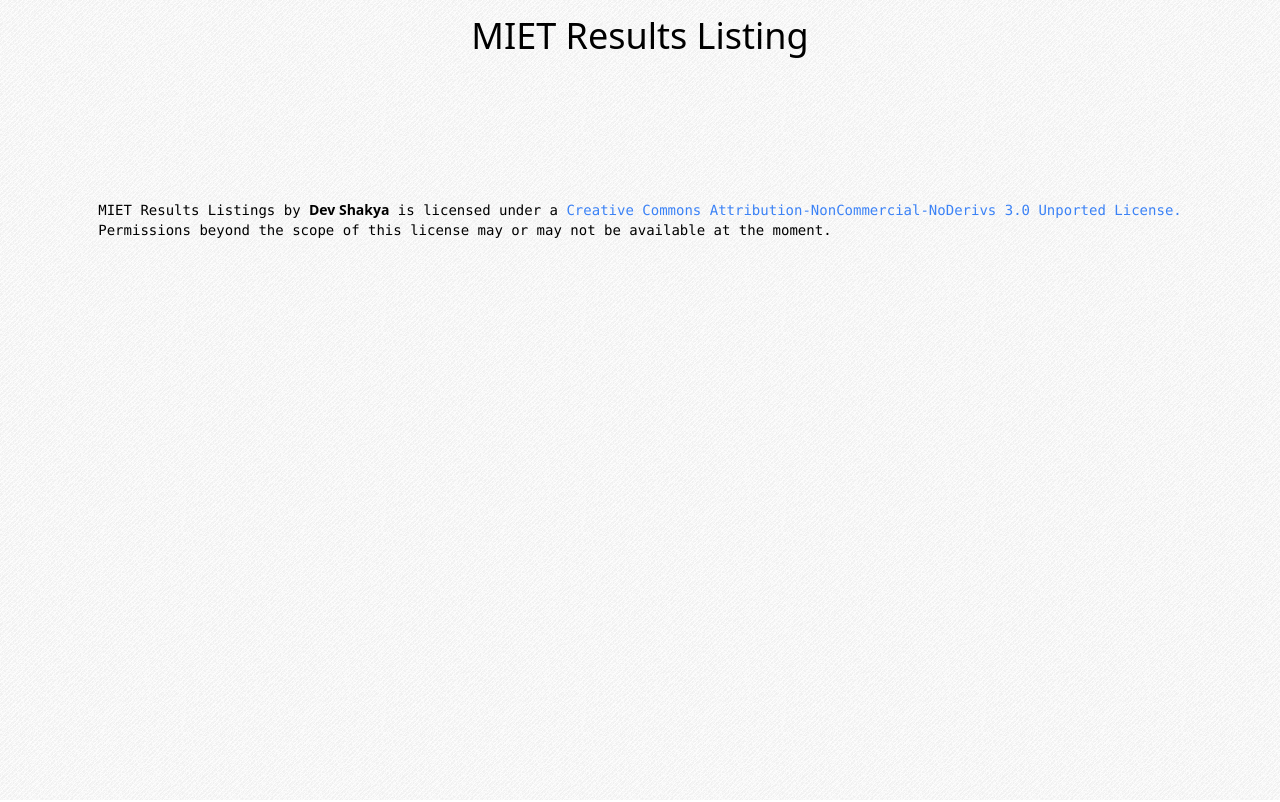
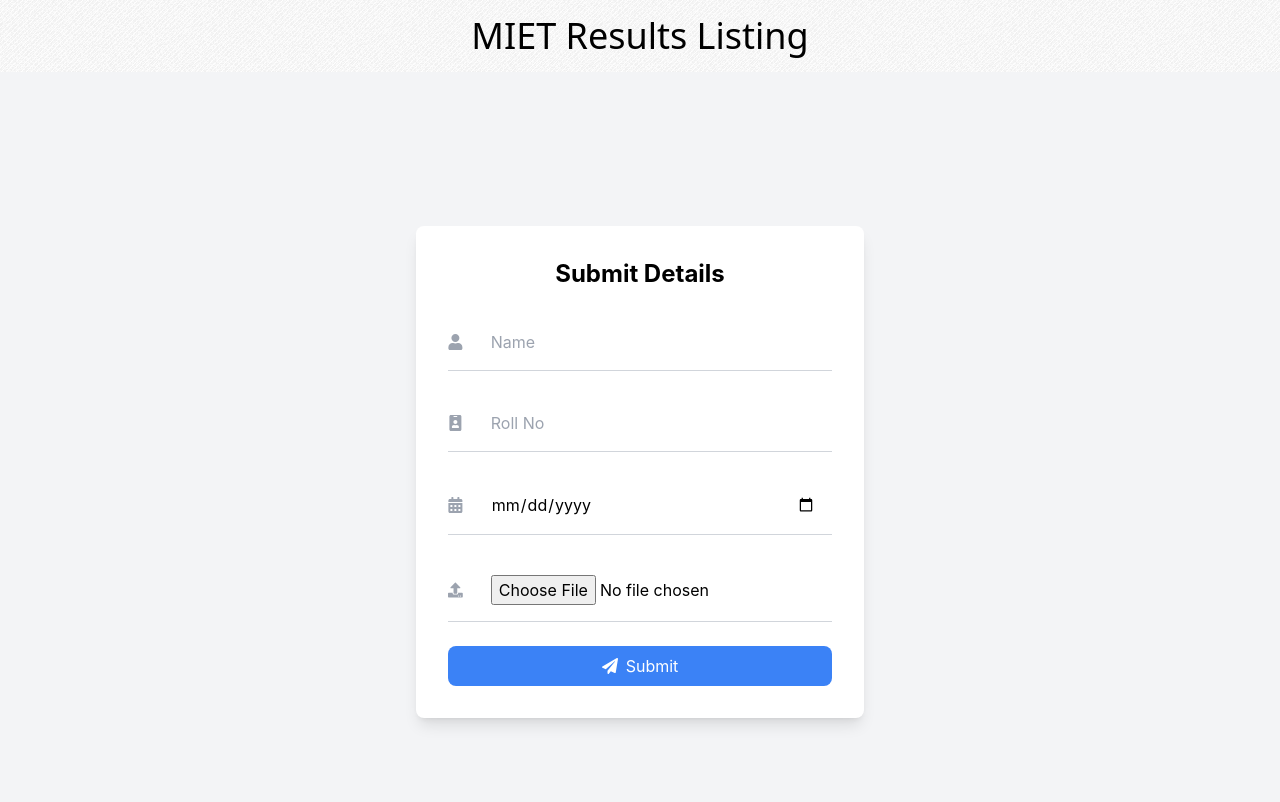
Before and after one commit to devxoshakya/miet-results, a React (Create React App) app: page /submit in a window 1280 px wide. Shown: the top 802 px of the page. Built offline with nearby package versions, Linux system fonts and the light colour scheme.

Commit message:
added missing-data

```diff
--- a/src/pages/home.jsx
+++ b/src/pages/home.jsx
@@ -105,6 +105,7 @@
           We take no guarantee of the information displayed below. <br />
           Please check the official <a href='https://oneview.aktu.ac.in/WebPages/aktu/OneView.aspx' className='text-blue-500'>AKTU Website</a> for your result. <br /><br />
           <a href='/disclaimer' className='text-blue-500 mx-auto'>full disclaimer</a>
+          <a href='/missing-rollNo' className='text-blue-500 mx-auto p-4'>missing data</a>
         </div>
       </div>
 
--- a/src/pages/missingData.jsx
+++ b/src/pages/missingData.jsx
@@ -5,7 +5,7 @@
   const [data, setData] = useState([]);
 
   useEffect(() => {
-    axios.get('../assests/missing-rollNo.json')
+    axios.get('https://miet-results.devxoshakya.xyz/missing-rollNo.json')
       .then(response => {
         setData(response.data);
       })
@@ -15,21 +15,21 @@
   }, []);
 
   return (
-    <div className="container mx-auto px-4">
-      <h1 className="text-2xl font-bold my-4">Missing Data</h1>
+    <div className="container mx-auto px-40 md:px-4">
+      <h1 className="text-2xl font-bold my-4 text-center">Missing Data</h1>
       <div className="overflow-x-auto">
-        <table className="min-w-full bg-white border border-gray-200">
+        <table className="min-w-full border-collapse border border-gray-400 mx-auto bg-opacity-50 bg-transparent">
           <thead>
-            <tr>
-              <th className="py-2 px-4 border-b border-gray-200">Name</th>
-              <th className="py-2 px-4 border-b border-gray-200">Roll No</th>
+            <tr className="bg-gray-800">
+              <th className="py-2 px-4 border border-gray-400 text-white">Name</th>
+              <th className="py-2 px-4 border border-gray-400 text-white">Roll No</th>
             </tr>
           </thead>
           <tbody>
             {data.map((item, index) => (
               <tr key={index} className="hover:bg-gray-100">
-                <td className="py-2 px-4 border-b border-gray-200">{item.name}</td>
-                <td className="py-2 px-4 border-b border-gray-200">{item.rollNo}</td>
+                <td className="py-2 px-4 border border-gray-400">{item.name}</td>
+                <td className="py-2 px-4 border border-gray-400">{item.rollNo}</td>
               </tr>
             ))}
           </tbody>
--- a/src/pages/submitDOB.jsx
+++ b/src/pages/submitDOB.jsx
@@ -1,11 +1,109 @@
-import React from 'react'
+import React, { useState } from 'react';
+import { FaUser, FaIdBadge, FaCalendarAlt, FaUpload, FaPaperPlane } from 'react-icons/fa';
+import axios from 'axios';
 
 const SubmitDOB = () => {
+
+      const [formData, setFormData] = useState({
+        name: '',
+        rollno: '',
+        dob: '',
+        file: null,
+      });
+
+      const handleChange = (e) => {
+        const { name, value, files } = e.target;
+        setFormData((prevData) => ({
+          ...prevData,
+          [name]: files ? files[0] : value,
+        }));
+      };
+
+      const handleSubmit = async (e) => {
+        e.preventDefault();
+        const form = new FormData();
+        form.append('name', formData.name);
+        form.append('rollno', formData.rollno);
+        form.append('dob', formData.dob);
+        form.append('file', formData.file);
+
+        try {
+          const response = await axios.post('https://script.google.com/macros/s/AKfycbzUABSOZ7ox-a8McrtoZEXC-3MOQQ7UGK4XY5Zzc6ZZjcJPnOr11bB51DNm-kN6pdHC/exec', form, {
+            headers: {
+              'Content-Type': 'multipart/form-data',
+            },
+          });
+          alert('Form submitted successfully: ' + response.data);
+        } catch (error) {
+          alert('Error submitting form: ' + error.message);
+        }
+      };
+
+
   return (
-    <div>
+    <div className="flex items-center justify-center min-h-screen bg-gray-100">
+      <div className="bg-white p-8 rounded-lg shadow-lg max-w-md w-full">
+        <h2 className="text-2xl font-bold mb-6 text-center">Submit Details</h2>
+        <form onSubmit={handleSubmit} className="space-y-6">
+          <div className="flex items-center border-b border-gray-300 py-2">
+            <FaUser className="text-gray-400 mr-3" />
+            <input
+              type="text"
+              name="name"
+              value={formData.name}
+              onChange={handleChange}
+              placeholder="Name"
+              className="w-full px-4 py-2 border-none focus:outline-none"
+              required
+            />
+          </div>
+          <div className="flex items-center border-b border-gray-300 py-2">
+            <FaIdBadge className="text-gray-400 mr-3" />
+            <input
+              type="text"
+              name="rollNo"
+              value={formData.rollNo}
+              onChange={handleChange}
+              placeholder="Roll No"
+              className="w-full px-4 py-2 border-none focus:outline-none"
+              required
+            />
+          </div>
+          <div className="flex items-center border-b border-gray-300 py-2">
+            <FaCalendarAlt className="text-gray-400 mr-3" />
+            <input
+              type="date"
+              name="dob"
+              value={formData.dob}
+              onChange={handleChange}
+              className="w-full px-4 py-2 border-none focus:outline-none"
+              required
+            />
+          </div>
+          <div className="flex items-center border-b border-gray-300 py-2">
+            <FaUpload className="text-gray-400 mr-3" />
+            <input
+              type="file"
+              name="image"
+              accept="image/*"
+              onChange={handleChange}
+              className="w-full px-4 py-2 border-none focus:outline-none"
+              required
+            />
+          </div>
+          <div>
+            <button
+              type="submit"
+              className="flex items-center justify-center w-full bg-blue-500 text-white py-2 px-4 rounded-lg hover:bg-blue-700 transition duration-300"
+            >
+              <FaPaperPlane className="mr-2" />
+              Submit
+            </button>
+          </div>
+        </form>
+      </div>
+    </div>
+  );
+};
 
-    </div>
-  )
-}
-
-export default SubmitDOB
+export default SubmitDOB;
```
Also changed, not shown: 1 other file (tests, documents, lock files or other folders).
